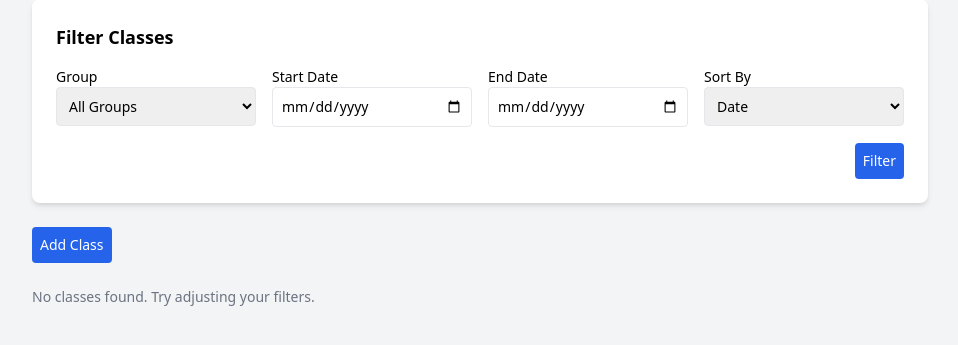
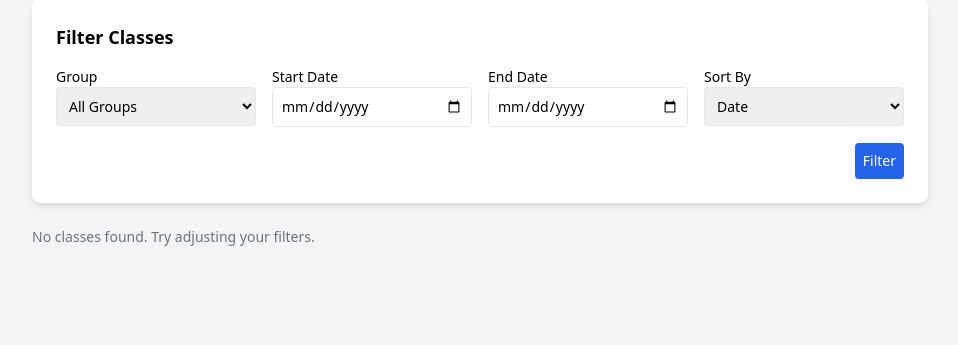
Before and after one commit to lebright85/rwc, a Flask app: template templates/counselor_manage_classes.html in a window 1280 px wide. Shown: the part 133-478 px from the top of the page, without its empty margins (160-1118 px from the left). Run offline with Flask 3, Linux system fonts and the light colour scheme; the template is opened without the code that fills it, so the values that code supplies are empty; some libraries are stand-ins or nearby versions.

Commit message:
Remove Add Class button and modal from template

```diff
--- a/templates/counselor_manage_classes.html
+++ b/templates/counselor_manage_classes.html
@@ -37,63 +37,6 @@
                 <button type="submit" class="bg-blue-600 text-white p-2 rounded text-sm">Filter</button>
             </div>
         </form>
-    </div>
-
-    <!-- Add Class Button -->
-    <div class="mb-6">
-        <button onclick="openModal('addClassModal')" class="bg-blue-600 text-white p-2 rounded text-sm">Add Class</button>
-    </div>
-
-    <!-- Add Class Modal -->
-    <div id="addClassModal" class="fixed inset-0 bg-gray-600 bg-opacity-50 flex items-center justify-center hidden">
-        <div class="bg-white p-4 rounded-lg shadow-md w-full max-w-sm max-h-[80vh] overflow-y-auto">
-            <h2 class="text-lg font-bold mb-2">Add Class</h2>
-            <form method="POST" id="addClassForm">
-                <input type="hidden" name="action" value="add">
-                <div class="mb-2">
-                    <label class="block text-sm font-medium">Group Name</label>
-                    <input type="text" name="group_name" class="w-full border rounded p-1 text-sm" required>
-                </div>
-                <div class="mb-2">
-                    <label class="block text-sm font-medium">Class Name</label>
-                    <input type="text" name="class_name" class="w-full border rounded p-1 text-sm" required>
-                </div>
-                <div class="mb-2">
-                    <label class="block text-sm font-medium">Date</label>
-                    <input type="date" name="date" class="w-full border rounded p-1 text-sm" required>
-                </div>
-                <div class="mb-2">
-                    <label class="block text-sm font-medium">Group Hours</label>
-                    <input type="text" name="group_hours" class="w-full border rounded p-1 text-sm" required>
-                </div>
-                <div class="mb-2">
-                    <label class="block text-sm font-medium">Group Type</label>
-                    <input type="text" name="group_type" class="w-full border rounded p-1 text-sm">
-                </div>
-                <div class="mb-2">
-                    <label class="block text-sm font-medium">Notes</label>
-                    <textarea name="notes" class="w-full border rounded p-1 text-sm h-16"></textarea>
-                </div>
-                <div class="mb-2">
-                    <label class="block text-sm font-medium">Location</label>
-                    <input type="text" name="location" class="w-full border rounded p-1 text-sm">
-                </div>
-                <div class="mb-2 flex items-center">
-                    <input type="checkbox" name="recurring" id="recurring_add" class="mr-1">
-                    <label for="recurring_add" class="text-sm">Recurring Class</label>
-                </div>
-                <div class="mb-2">
-                    <label class="block text-sm font-medium">Frequency</label>
-                    <select name="frequency" class="w-full border rounded p-1 text-sm">
-                        <option value="weekly">Weekly</option>
-                    </select>
-                </div>
-                <div class="sticky bottom-0 bg-white pt-2 flex justify-end z-10">
-                    <button type="button" onclick="closeModal('addClassModal')" class="mr-2 bg-gray-300 p-1 rounded text-sm">Cancel</button>
-                    <button type="submit" form="addClassForm" class="bg-blue-600 text-white p-1 rounded text-sm">Add</button>
-                </div>
-            </form>
-        </div>
     </div>
 
     <!-- Classes List -->
```
